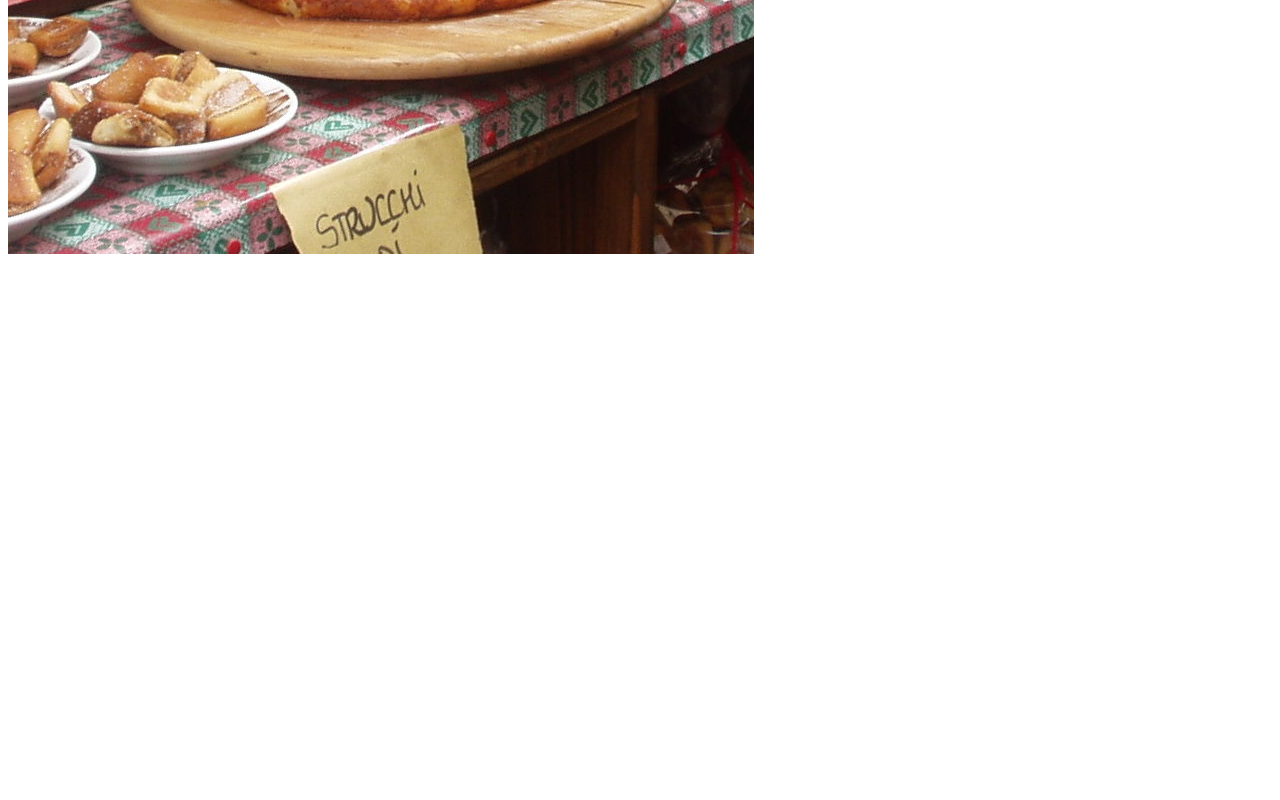
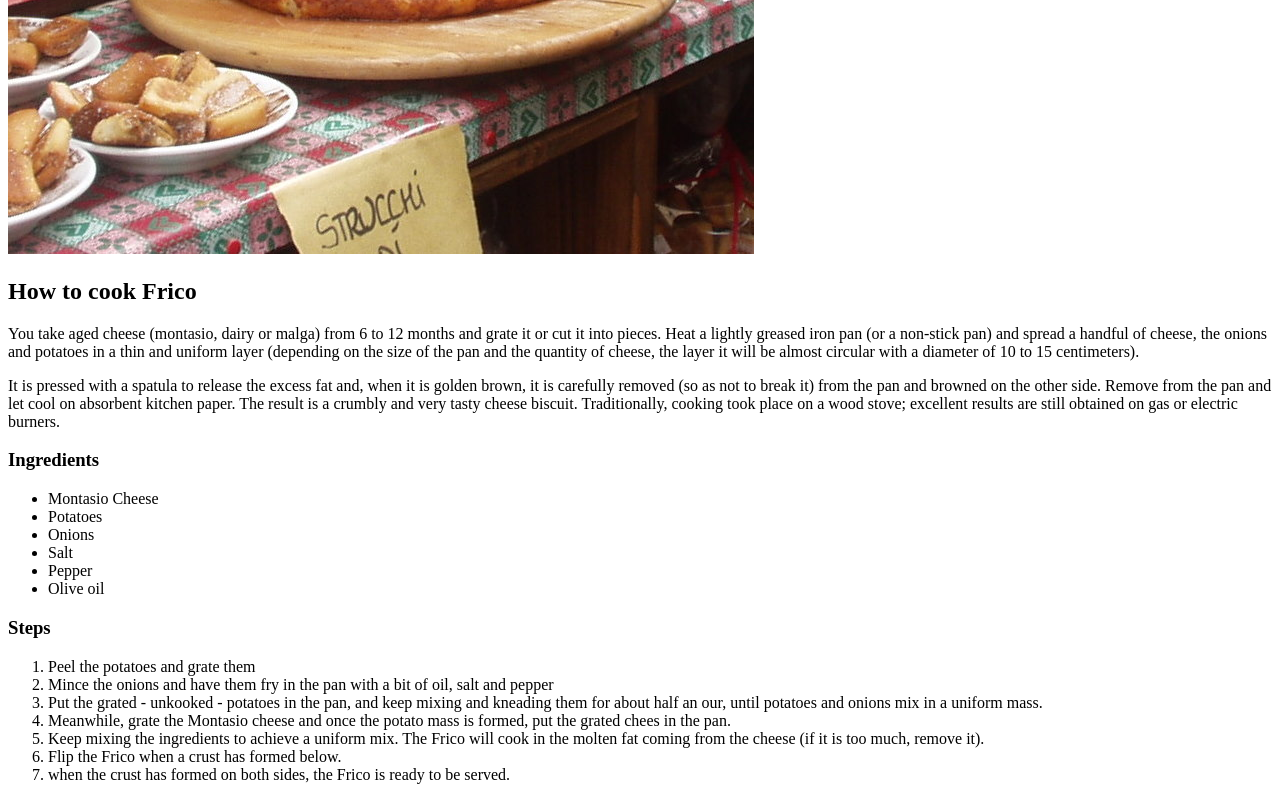
Before and after one commit to BuonicosII/odin-recipes, a plain HTML site: page recipes/frico.html in a window 1280 px wide. Shown: the part 556-1356 px from the top of the page. Before the commit the page ends 822 px from the top, so only its background shows below. Drawn offline with Linux system fonts and the light colour scheme.

Commit message:
Aggiorna la ricetta del frico
Aggiungi descrizione
Aggiungi lista ingredienti
Aggiungi step preparazione

```diff
--- a/recipes/frico.html
+++ b/recipes/frico.html
@@ -7,5 +7,39 @@
     <body>
         <h1>Frico recipe</h1>
         <img src="Fricotenero.jpg">
+        <h2>How to cook Frico</h2>
+        <p>You take aged cheese (montasio, dairy or malga) from 6 to 12 months
+            and grate it or cut it into pieces. Heat a lightly greased iron pan
+             (or a non-stick pan) and spread a handful of cheese, the onions
+             and potatoes in a thin and uniform layer (depending on the size
+             of the pan and the quantity of cheese, the layer it will be almost
+             circular with a diameter of 10 to 15 centimeters).</p>
+        <p>It is pressed with a spatula to release the excess fat and, when it is
+            golden brown, it is carefully removed (so as not to break it) from the
+            pan and browned on the other side. Remove from the pan and let cool on
+            absorbent kitchen paper. The result is a crumbly and very tasty cheese
+            biscuit. Traditionally, cooking took place on a wood stove; excellent
+            results are still obtained on gas or electric burners.</p>
+        <h3>Ingredients</h3>
+        <ul>
+            <li>Montasio Cheese</li>
+            <li>Potatoes</li>
+            <li>Onions</li>
+            <li>Salt</li>
+            <li>Pepper</li>
+            <li>Olive oil</li>
+        </ul>
+        <h3>Steps</h3>
+        <ol>
+            <li>Peel the potatoes and grate them</li>
+            <li>Mince the onions and have them fry in the pan with a bit of oil, salt and pepper</li>
+            <li>Put the grated - unkooked - potatoes in the pan, and keep mixing and kneading them
+                for about half an our, until potatoes and onions mix in a uniform mass.
+            </li>
+            <li>Meanwhile, grate the Montasio cheese and once the potato mass is formed, put the grated chees in the pan.</li>
+            <li>Keep mixing the ingredients to achieve a uniform mix. The Frico will cook in the molten fat coming from the cheese (if it is too much, remove it).</li>
+            <li>Flip the Frico when a crust has formed below.</li>
+            <li>when the crust has formed on both sides, the Frico is ready to be served.</li>
+        </ol>
     </body>
 </html>
```
